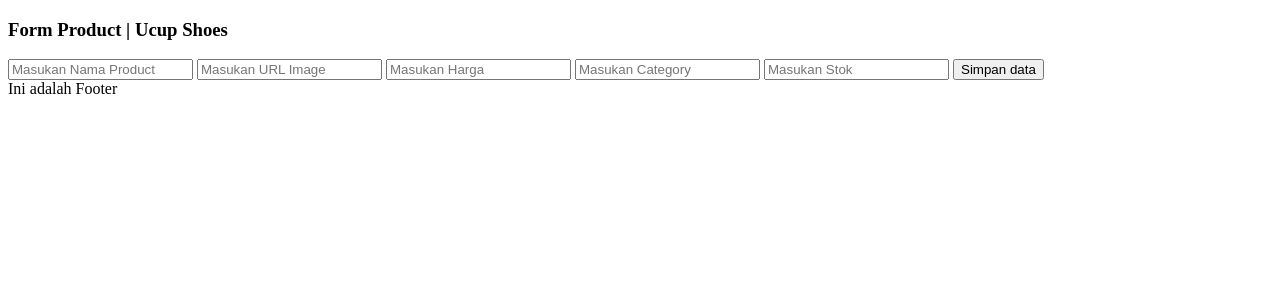
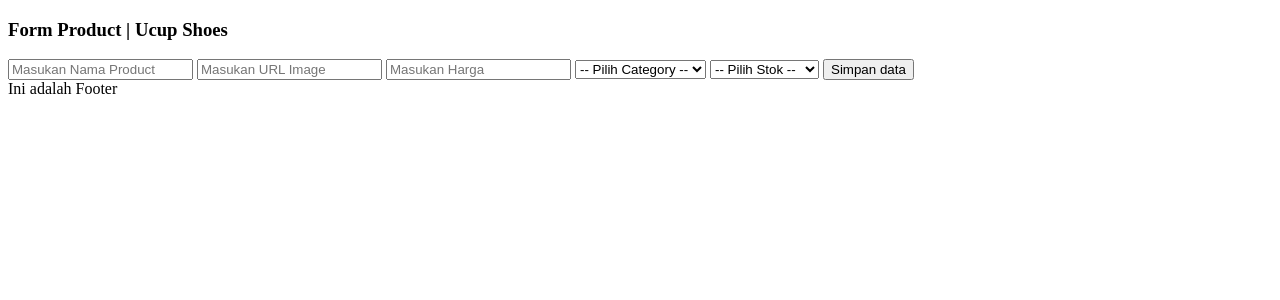
Before and after one commit to myth2310/ucup-shoes, a Flask app: page /form-product in a window 1280 px wide. Shown: the part 26-326 px from the top of the page. Run offline with Flask 3, Linux system fonts and the light colour scheme; data comes from the database, SQL or seed files in the repository; some libraries are stand-ins or nearby versions.

Commit message:
Update Fitures

```diff
--- a/main.py
+++ b/main.py
@@ -1,4 +1,4 @@
-from flask import Flask, render_template,request, redirect,url_for,jsonify
+from flask import Flask, render_template,request, redirect,url_for,jsonify,flash
 from flask_mysqldb import MySQL
 
 app = Flask(__name__)
@@ -8,7 +8,7 @@
 app.config['MYSQL_HOST'] = 'localhost'
 app.config['MYSQL_USER'] = 'root'
 app.config['MYSQL_PASSWORD'] = ''
-app.config['MYSQL_DB'] = 'web1_3d'
+app.config['MYSQL_DB'] = 'web1_3e'
 
 mysql = MySQL(app)
 
@@ -84,7 +84,21 @@
 
 @app.route('/form-product')
 def form_add_product():
-    return render_template('form-product.html')
+    cur = mysql.connection.cursor()
+    query = 'SELECT * FROM category'
+    cur.execute(query)
+    category = cur.fetchall()
+    return render_template('form-product.html', category=category)
+
+
+
+
+
+
+
+
+
+
 
 @app.route('/add-product', methods=['POST'])
 def add_product():
@@ -95,10 +109,15 @@
     category = request.form['category']
     in_stok = request.form['in_stok']
 
+    if not name_product or len(name_product) < 2:
+        flash('Inputan name product Harus diisi','warning')
+
     # Menyimpan data ke tabel
     cur = mysql.connection.cursor()
-    query = 'INSERT INTO product VALUES (%s, %s, %s, %s, %s)'
+    query = 'INSERT INTO product(name_product, image_url, price, category, in_stok) VALUES (%s, %s, %s, %s, %s)'
     cur.execute(query,(name_product, image_url, price, category, in_stok))
     mysql.connection.commit()
 
-    return
+    # return jsonify({'message' : 'Data Berhasil disimpan'})
+    flash('Data Berhasil disimpan','success')
+    return redirect('/homepage')
--- a/templates/form-product.html
+++ b/templates/form-product.html
@@ -7,11 +7,25 @@
 <h3>Form Product | Ucup Shoes</h3>
 
 <form action="/add-product" method="post">
-    <input type="text" name="name_product" placeholder="Masukan Nama Product">
-    <input type="text" name="image_url" placeholder="Masukan URL Image">
-    <input type="number" name="price" placeholder="Masukan Harga">
-    <input type="text" name="category" placeholder="Masukan Category">
-    <input type="text" name="in_stok" placeholder="Masukan Stok">
+    <input type="text" name="name_product" placeholder="Masukan Nama Product" required>
+    <input type="text" name="image_url" placeholder="Masukan URL Image" required>
+    <input type="number" name="price" placeholder="Masukan Harga" required>
+
+    <select name="category" required>
+        <option value="">-- Pilih Category --</option>
+        {% for category in category %}
+            <option value="{{ category[0] }}">{{ category[1] }}</option>
+        {% endfor %}
+    </select>
+
+    <select name="in_stok" required>
+        <option value="">-- Pilih Stok --</option>
+        <option value="1">Tersedia</option>
+        <option value="0">Tidak Tersedia</option>
+    </select>
+
+    <!-- <input type="number" name="category" placeholder="Masukan Category">
+    <input type="number" name="in_stok" placeholder="Masukan Stok"> -->
     <button type="submit">Simpan data</button>
 </form>
 
```
Also changed, not shown: templates/home-page.html (+28 -1 lines).
